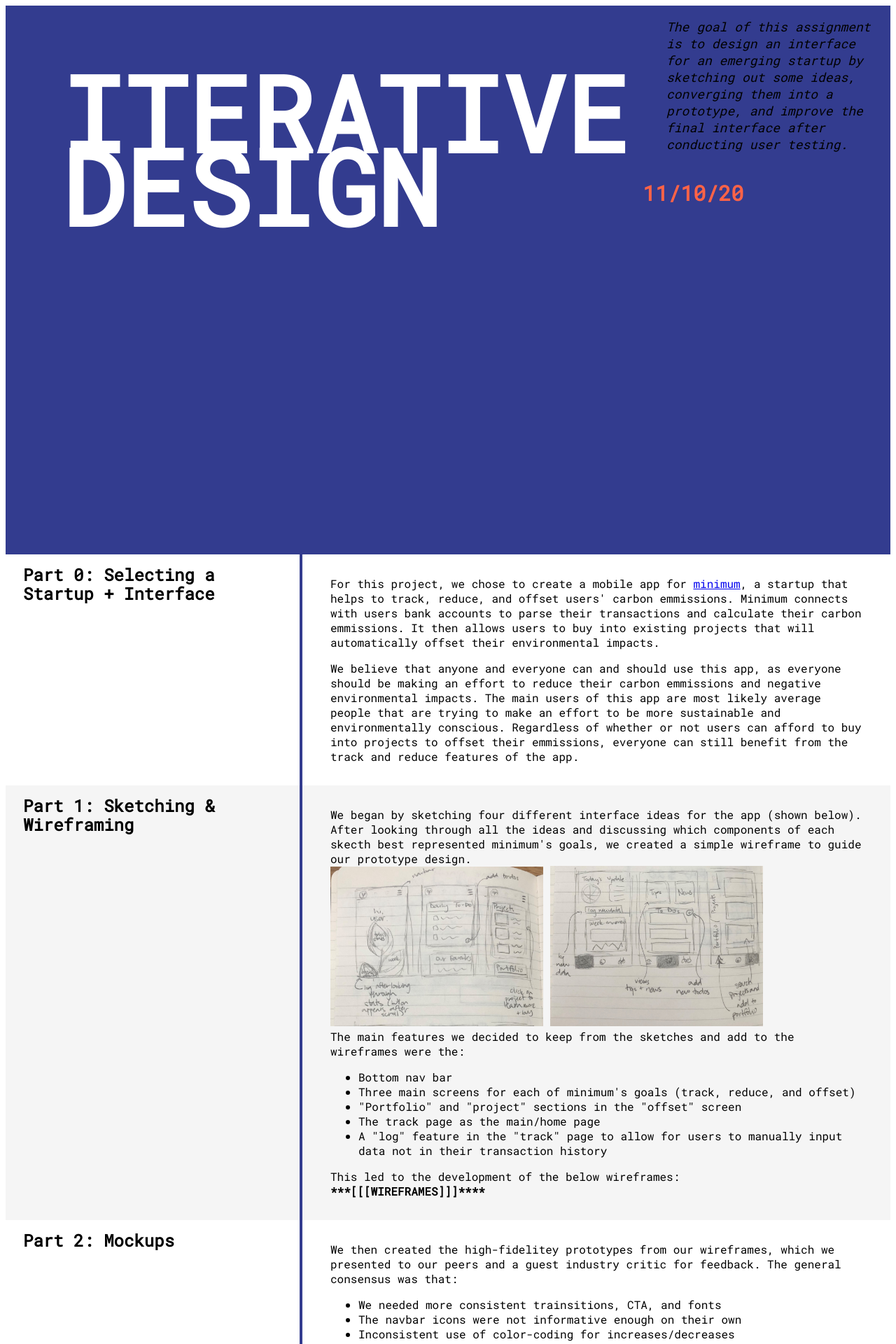
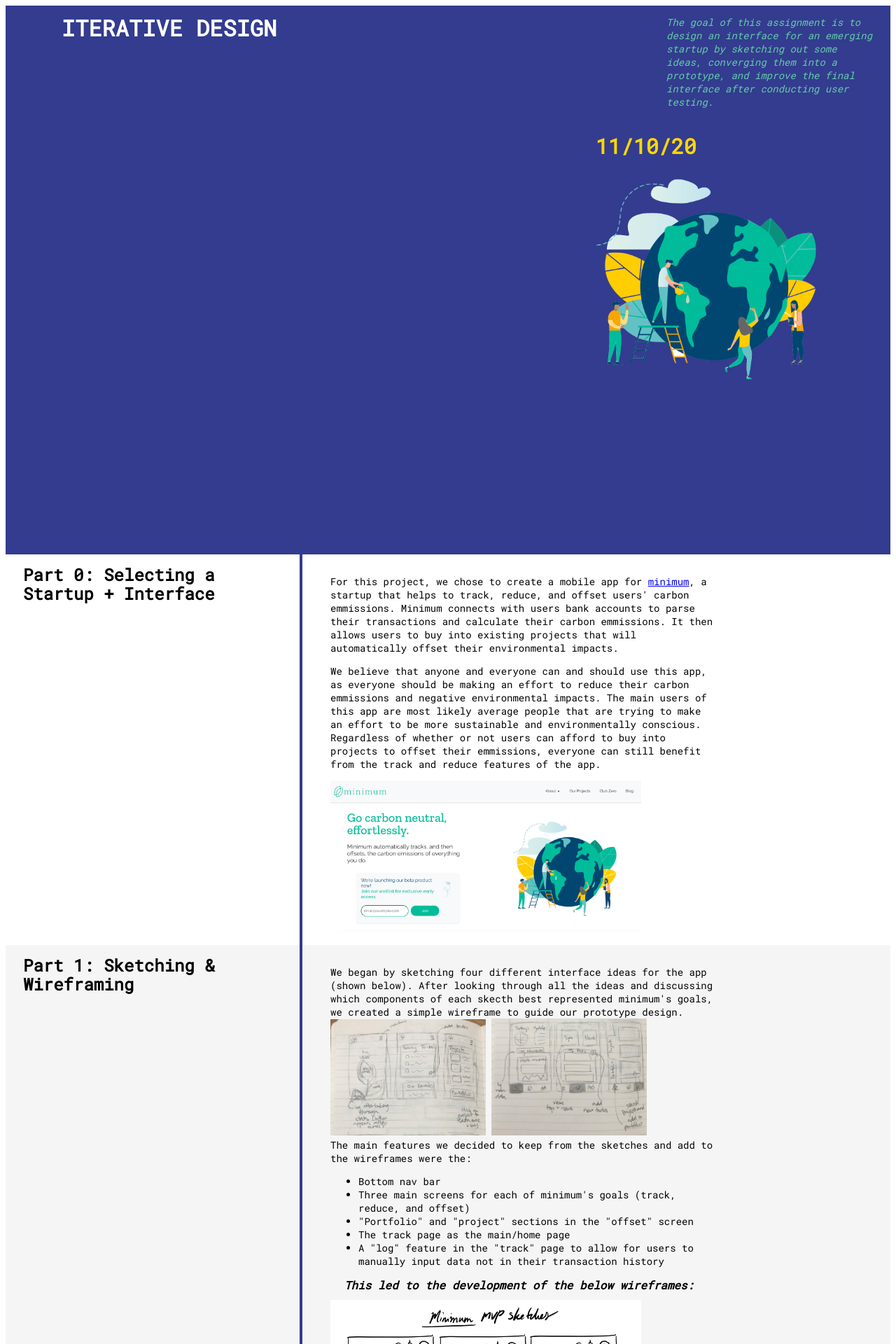
Before and after one commit to allyszhu/interativedesign, a PHP site: page / in a window 1280 px wide. Shown: the top 1920 px of the page at 70% size. Run offline with PHP 8.4, Linux system fonts and the light colour scheme.

Commit message:
added images, gifs, text hierarchy, elab on app

```diff
--- a/home.html
+++ b/home.html
@@ -17,10 +17,10 @@
                 <h1 class="superheading1" style="color: white;">Iterative Design</h1>
             </div>
             <div class="column" style="height: 100vh">
-                <p class="subtitle3" style="font-style: italic; max-width: 300px; align-self: flex-end;"> The goal of this assignment is to design an interface for an emerging startup by sketching out some ideas, converging them into a prototype, and improve the final interface after conducting user testing.
-
+                <p class="subtitle3" style="color: mediumaquamarine; font-style: italic; max-width: 300px; align-self: flex-end;"> The goal of this assignment is to design an interface for an emerging startup by sketching out some ideas, converging them into a prototype, and improve the final interface after conducting user testing.
                 </p>
-                <h1 class="superheading" style="color: tomato; padding-left: 0">11/10/20</h1>
+                <h1 class="superheading" style="color: gold; padding-left: 0">11/10/20</h1>
+                <img class="image" src="./images/minimum.png" />
             </div>
         </div>
         <!-- part 0 header -->
@@ -36,8 +36,13 @@
                 <!-- <h1 class="subtitle2" style="font-weight: bold; font-style:oblique">Design A:
                 </h1> -->
                 <div class="inner-text">
-                    <p>For this project, we chose to create a mobile app for <a href="https://www.google.com/url?q=https://www.minimum.eco/&sa=D&ust=1604678508962000&usg=AOvVaw3ruk-rzQV1M6Jvb4mIBFXt">minimum</a>, a startup that helps to track, reduce, and offset users' carbon emmissions. Minimum connects with users bank accounts to parse their transactions and calculate their carbon emmissions. It then allows users to buy into existing projects that will automatically offset their environmental impacts. </p>
-                    <p> We believe that anyone and everyone can and should use this app, as everyone should be making an effort to reduce their carbon emmissions and negative environmental impacts. The main users of this app are most likely average people that are trying to make an effort to be more sustainable and environmentally conscious. Regardless of whether or not users can afford to buy into projects to offset their emmissions, everyone can still benefit from the track and reduce features of the app.</p>
+                    <p>For this project, we chose to create a mobile app for <a href="https://www.google.com/url?q=https://www.minimum.eco/&sa=D&ust=1604678508962000&usg=AOvVaw3ruk-rzQV1M6Jvb4mIBFXt">minimum</a>, a startup that helps to track, reduce, and
+                        offset users' carbon emmissions. Minimum connects with users bank accounts to parse their transactions and calculate their carbon emmissions. It then allows users to buy into existing projects that will automatically offset their
+                        environmental impacts. </p>
+                    <p> We believe that anyone and everyone can and should use this app, as everyone should be making an effort to reduce their carbon emmissions and negative environmental impacts. The main users of this app are most likely average people
+                        that are trying to make an effort to be more sustainable and environmentally conscious. Regardless of whether or not users can afford to buy into projects to offset their emmissions, everyone can still benefit from the track and
+                        reduce features of the app.</p>
+                    <img class="image" src="./images/home.png" />
                 </div>
 
                 <!-- <p> GIVE CONTEXT ABOUT USERS AND WHY THEYD BE IMPACTED</p> -->
@@ -63,10 +68,9 @@
                 <!-- choosing a website -->
                 <div class="inner-text">
                     <p>
-                        We began by sketching four different interface ideas for the app (shown below). After looking through all the ideas and discussing which components of each skecth best represented minimum's goals, we created a simple wireframe to guide our prototype design. <br>
-                        <img src="images/sketch1.jpg">      <img src="images/sketch2.jpg"><br>
-
-                        The main features we decided to keep from the sketches and add to the wireframes were the:
+                        We began by sketching four different interface ideas for the app (shown below). After looking through all the ideas and discussing which components of each skecth best represented minimum's goals, we created a simple wireframe to guide our prototype design.
+                        <br>
+                        <img src="images/sketch1.jpg"> <img src="images/sketch2.jpg"><br> The main features we decided to keep from the sketches and add to the wireframes were the:
                         <ul>
                             <li>
                                 Bottom nav bar
@@ -84,26 +88,43 @@
                                 A "log" feature in the "track" page to allow for users to manually input data not in their transaction history
                             </li>
                         </ul>
-                        This led to the development of the below wireframes: <br>
+                        <h1 class="subtitle2" style="font-weight: bold; font-style:oblique">This led to the development of the below wireframes:
+                        </h1>
 
-                        <b>***[[[WIREFRAMES]]]****</b>
+                        <img class="image" src="./images/mvp.png" />
                     </p>
                 </div>
-
+                <h1 class="subtitle2" style="font-weight: bold; font-style:oblique">TRACK:
+                </h1>
+                <p class="subtitle3" style="max-width: 66%;">
+                    In the track section, you can see a dashboard breaking down your carbon footprint in the past week. Minimum automatically scrapes information from your bank expenditure to understand the products and services you consumed that would contribute to your
+                    carbon footprint.For more granular items like mileage, time spent in the shower, and cash purchases not included in bank information, you can update your carbon foosteps with the daily check-in function in addition to logging individual
+                    items. </p>
+                <h1 class="subtitle2" style="font-weight: bold; font-style:oblique">REDUCE:
+                </h1>
+                <p class="subtitle3" style="max-width: 66%;"> The reduce section shows tips of the day, educational components suggested to users by the app, in addition to top news items about carbon emissions.
+                </p>
+                <h1 class="subtitle2" style="font-weight: bold; font-style:oblique">ZERO:
+                </h1>
+                <p class="subtitle3" style="max-width: 66%;"> The offsets section will be where users manage their carbon offsets portfolio. This is where they can see what their current portfolio comprises of, whether it is deforestation projects or replanting reefs. Users will also be able to buy
+                    into new projects, which they can browse in a discover sub section.
+                </p>
+                <br><br>
 
             </div>
         </div>
         <!-- part 2 header -->
         <div class='row'>
             <div class="column" style="background-color: white">
-                <h1 class="heading3">Part 2: Mockups
+                <h1 class="heading3" style="color:black">Part 2: Mockups
                 </h1>
             </div>
             <div class="division"> </div>
 
             <div class='double-column' style="background-color: white">
                 <!-- low fidelity -->
-                <div class="inner-text">
+                <div class="inner-text" style="color:black;">
+                    <img class="image" src=" ./images/style.png " />
                     <p>
                         We then created the high-fidelitey prototypes from our wireframes, which we presented to our peers and a guest industry critic for feedback. The general consensus was that: <br>
                         <ul>
@@ -117,58 +138,70 @@
                                 Inconsistent use of color-coding for increases/decreases
                             </li>
 
-                        </ul><br>
-                        This led us to develop the following prototype: <br>
+                        </ul><br> This led us to develop the following prototype: <br>
                         <br>
-                        <iframe style="border: 1px solid rgba(0, 0, 0, 0.1);" width="750" height="1000" src="https://www.figma.com/embed?embed_host=share&url=https%3A%2F%2Fwww.figma.com%2Fproto%2FRo4aoeYHDdE2pcPodb3Wmv%2FIterative-Design-UIUX%3Fnode-id%3D18%253A92%26scaling%3Dmin-zoom" allowfullscreen></iframe>
+
                     </p>
                 </div>
 
-
-
             </div>
         </div>
-
-        <!-- part 2 header -->
         <div class='row'>
-            <div class="column" style="background-color: whitesmoke">
-                <h1 class="heading3">Part 3: User Testing
+            <div class="column" style="background-color: black">
+                <h1 class="heading3" style="color:black">Part 2: Mockups
                 </h1>
             </div>
             <div class="division"> </div>
 
-            <div class='double-column' style="background-color: whitesmoke">
+            <div class='double-column' style="background-color: black">
                 <!-- low fidelity -->
-                <div class="inner-text">
-                    <p>
-                        User Testing
-                        <ul>
-                            <li>
-                                TASKS
-                            </li>
-                            <li>
-                                INSTRUCTIONS & QUESTIONS
-                            </li>
-                            <li>
-                                LINKS
-                            </li>
-                            <li>
-                                ANALYSIS
-                            </li>
-                        </ul>
+                <div class="row">
+                    <div class="inner-text" style="color:white;">
+                        <img class="image " style="max-width: 250px;" src="./images/1.gif " />
+                        <img class="image " style="max-width: 250px;" src="./images/2.gif " />
+
+                        <iframe style="border: 1px solid rgba(0, 0, 0, 0.1); " width="500 " height="1000 " src="https://www.figma.com/embed?embed_host=share&url=https%3A%2F%2Fwww.figma.com%2Fproto%2FRo4aoeYHDdE2pcPodb3Wmv%2FIterative-Design-UIUX%3Fnode-id%3D18%253A92%26scaling%3Dmin-zoom "
+                            allowfullscreen></iframe>
                         </p>
                     </div>
                 </div>
 
+            </div>
+        </div>
+        <!-- part 2 header -->
         <div class='row'>
-            <div class="column" style="background-color: white">
-                <h1 class="heading3">Conclusions
+            <div class="column " style="background-color: whitesmoke ">
+                <h1 class="heading3 ">Part 3: User Testing
                 </h1>
             </div>
-            <div class="division"> </div>
+            <div class="division "> </div>
 
-            <div class='double-column' style="background-color: white">
-                <div class="inner-text">
+            <div class='double-column' style="background-color: whitesmoke ">
+                <!-- low fidelity -->
+                <h1 class="subtitle2" style="font-weight: bold; font-style:oblique">Tasks:
+                </h1>
+                <p class="subtitle3" style="max-width: 66%;">
+                    1. First, you would like to track your carbon emissions in this past week. How would go about that? What day did you emit the most carbon? [Success: Yes, No] <br> <br> 2. Now, you would like to log your daily carbon emissions. Walk
+                    me through how you would do that. [Success: Yes, No] <br> <br> 3. Your next task is to explore your current portfolio holdings of carbon projects. Which project currently does your portfolio comprise the most of? [Success: Yes, No]
+                    <br><br> 4. Finally, you would like to browse carbon projects and add a new one to your portfolio. Protecting Rainforest looks particularly attractive to you. Walk us through this process. [Success: Yes, No]
+                </p>
+                <h1 class="subtitle2" style="font-weight: bold; font-style:oblique">Questionnaire items:
+                </h1>
+                <p class="subtitle3" style="max-width: 66%;"> 1. What frustrated you most about this site? <br><br> 2. If you had a magic wand, how would you improve this site? <br><br> 3. What did you like about the site?<br><br> 4. xHow likely are you to recommend this site to a friend or colleague
+                    (0=Not at all likely, and 10=Very Likely)?<br><br>
+                </p>
+
+            </div>
+
+            <div class='row'>
+                <div class="column " style="background-color: white ">
+                    <h1 class="heading3 ">Conclusions
+                    </h1>
+                </div>
+                <div class="division "> </div>
+
+                <div class='double-column' style="background-color: white ">
+                    <div class="inner-text ">
                         <p>
                             CONCLUSIONS
                         </p>
--- a/index.css
+++ b/index.css
@@ -1,5 +1,4 @@
 @import url('https://fonts.googleapis.com/css2?family=Roboto+Mono:wght@300;400&display=swap');
-
 body {
     font-family: 'Roboto Mono', monospace;
 }
@@ -7,6 +6,7 @@ body {
 img {
     width: 40%;
 }
+
 .row {
     display: flex;
     flex-direction: row;
@@ -56,6 +56,8 @@ img {
     padding-left: 40px;
     padding-right: 40px;
     padding-bottom: 15px;
+    font-size: 14px;
+    max-width: 66%;
 }
 
 .superheading {
@@ -72,7 +74,7 @@ img {
     /* font-family: Futura; */
     font-style: normal;
     font-weight: bold;
-    font-size: 150px;
+    font-size: 30;
     line-height: 0.7;
     text-transform: uppercase;
     padding-left: 80px;
@@ -177,10 +179,8 @@ img {
 
 .subtitle2 {
     /* font-family: Adobe Caslon Pro, Cochin, Georgia, Times, 'Times New Roman', serif; */
-    font-style: normal;
-    font-weight: 500;
-    font-size: 20px;
-    line-height: 27px;
+    font-style: bold;
+    font-size: 16px;
     color: #000000;
     padding-left: 20px;
     padding-right: 20px;
@@ -189,9 +189,7 @@ img {
 .subtitle3 {
     /* font-family: Adobe Caslon Pro, Cochin, Georgia, Times, 'Times New Roman', serif; */
     font-style: normal;
-    font-weight: 500;
-    font-size: 18px;
-    line-height: 24px;
+    font-size: 14px;
     color: #000000;
     padding-left: 20px;
     padding-right: 20px;
```
Also changed, not shown: images/A.png (deleted), images/B.png (deleted), images/coppercombo.png (deleted), images/garden-combo.jpg (deleted), images/garden.jpg (deleted), images/geoprickly.jpg (deleted), images/home.png (added), images/infograph.png (deleted), images/minimum.png (added), images/mvp.png (added), images/style.png (added), 4 other files. Lines whose indentation alone changed are shown as unchanged.
